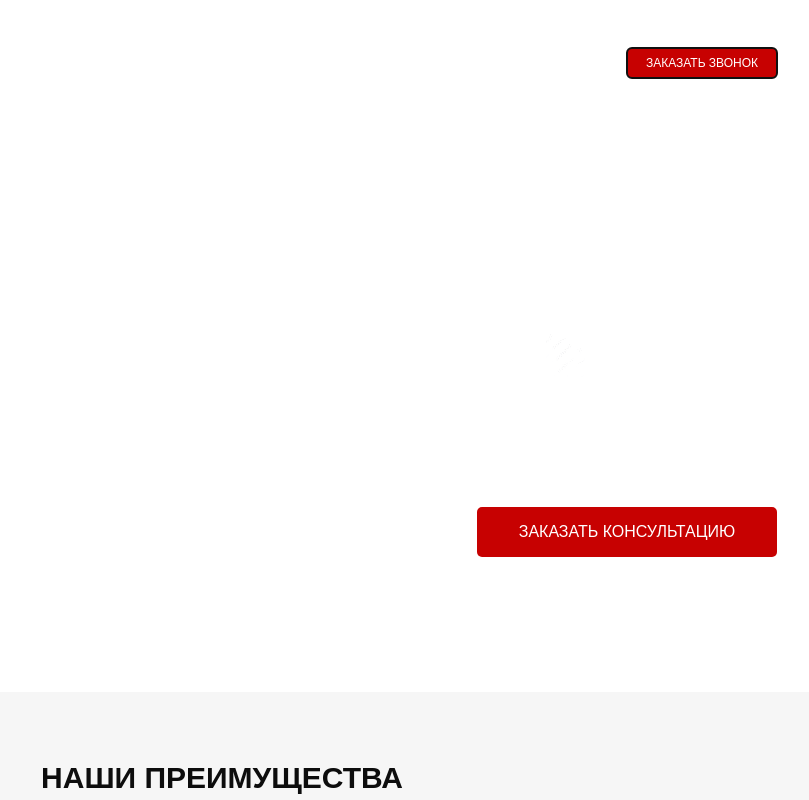
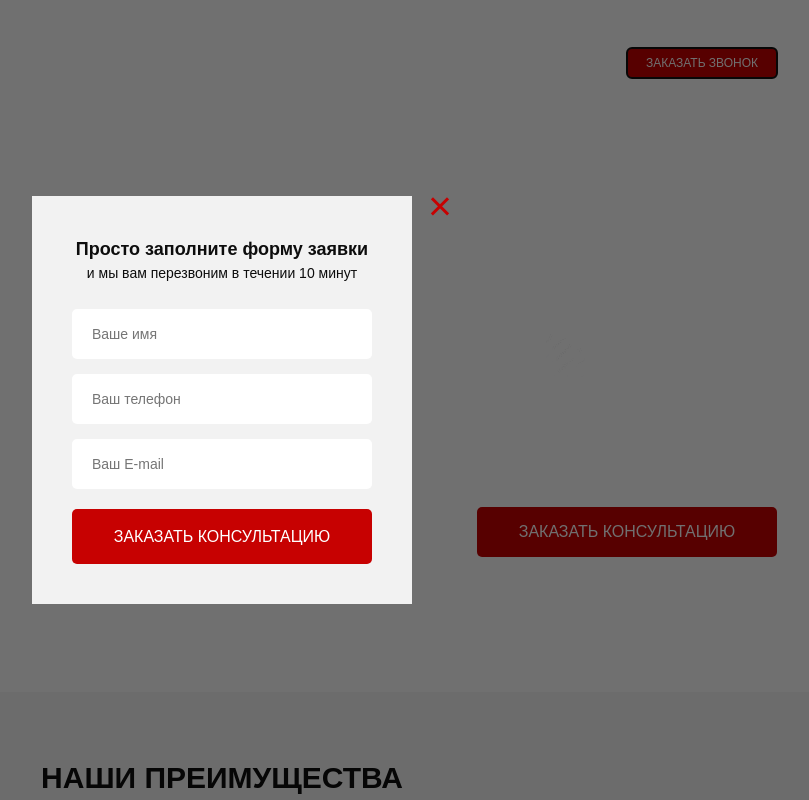
Before and after one commit to Mike-Zakharov/learning.runsmart, a website: page src/index.html in a window 1280 px wide. Both pictures are taken after a click on the button "ЗАКАЗАТЬ ЗВОНОК". Shown: the top 800 px of the page, without its empty margins (418-1227 px from the left). Drawn offline with nearby package versions, Linux system fonts and the light colour scheme.

Commit message:
add modals

```diff
--- a/src/index.html
+++ b/src/index.html
@@ -24,7 +24,7 @@
                 </div>
                 <div class="header__contacts">
                     <a href="tel:+74999228974" class="header__phone">+7 (499) 922-89-74</a>
-                    <button class="button">заказать звонок</button>
+                    <button data-modal="consultation" class="button">заказать звонок</button>
                 </div>
             </header>
 
@@ -47,7 +47,7 @@
                     </div>
                 </div>
 
-                <button class="button button_main">заказать консультацию</button>
+                <button data-modal="consultation" class="button button_main">заказать консультацию</button>
 
                 <div class="promo__link">
                     или
@@ -536,6 +536,40 @@
         </div>
     </footer>
 
+    <div class="overlay">
+        <div class="modal" id="consultation">
+            <div class="modal__close">&times;</div>
+            <div class="modal__subtitle">Просто заполните форму заявки</div>
+            <div class="modal__descr">и мы вам перезвоним в течении 10 минут</div>
+            <form class="feed-form feed-form_modal" action="#">
+                <input name="name" required placeholder="Ваше имя" type="text">
+                <input name="phone" required placeholder="Ваш телефон" type="tel">
+                <input name="email" required placeholder="Ваш E-mail" type="email">
+
+                <button class="button button_form">заказать консультацию</button>
+            </form>
+        </div>
+
+        <div class="modal" id="order">
+            <div class="modal__close">&times;</div>
+            <div class="modal__subtitle">Ваш заказ:</div>
+            <div class="modal__descr">Пульсометр Polar FT4</div>
+            <form class="feed-form feed-form_modal" action="#">
+                <input name="name" required placeholder="Ваше имя" type="text">
+                <input name="phone" required placeholder="Ваш телефон" type="tel">
+                <input name="email" required placeholder="Ваш E-mail" type="email">
+
+                <button class="button button_form">купить</button>
+            </form>
+        </div>
+
+        <div class="modal modal_thanks" id="thanks">
+            <div class="modal__close">&times;</div>
+            <div class="modal__subtitle">Спасибо за вашу заявку!</div>
+            <div class="modal__descr">Наш менеджер свяжется с вами в ближайшее время!</div>
+        </div>
+    </div>
+
 
     <script type="text/javascript" src="//code.jquery.com/jquery-1.11.0.min.js"></script>
     <script type="text/javascript" src="//code.jquery.com/jquery-migrate-1.2.1.min.js"></script>
--- a/src/js/script.js
+++ b/src/js/script.js
@@ -37,4 +37,21 @@ $(document).ready(function(){
 
     toggleSlide('.catalog-item__link');
     toggleSlide('.catalog-item__back');
+
+    //modal
+
+    $('[data-modal=consultation]').on('click', function() {
+        $('.overlay, #consultation').fadeIn('0.5s');
+    });
+
+    $('.modal__close').on('click', function() {
+        $('.overlay, #consultation, #order, #thanks').fadeOut('0.5s');
+    });
+
+    $('.button_catalog-item').each(function(i){
+        $(this).on('click', function() {
+            $('#order .modal__descr').text($('.catalog-item__subtitle').eq(i).text());
+            $('.overlay, #order').fadeIn('0.5s');
+        });
+    });
 });
--- a/src/sass/blocks/_forms.sass
+++ b/src/sass/blocks/_forms.sass
@@ -17,3 +17,5 @@
             margin-bottom: 20px
         &:focus
             outline-color: $main-color
+    &_modal
+        margin-top: 25px
--- /dev/null
+++ b/src/sass/blocks/_modal.sass
@@ -0,0 +1,40 @@
+.overlay
+    display: none
+    position: fixed
+    width: 100%
+    height: 100%
+    top: 0
+    background-color: rgba(0,0,0, 0.56)
+
+.modal
+    position: absolute
+    top: 50%
+    left: 50%
+    transform: translate(-50%, -50%)
+    width: 380px
+    min-height: 400px
+    background-color: #f2f2f2
+    padding: 40px
+    &__close
+        position: absolute
+        right: -40px
+        top: 0
+        font-size: 41px
+        line-height: 21px
+        color: $main-color
+        cursor: pointer
+    &__subtitle
+        color: #0d0d0d
+        font-size: 18px
+        font-weight: 700
+        text-align: center
+    &__descr
+        color: #0d0d0d
+        font-size: 14px
+        font-weight: 500
+        text-align: center
+    &_thanks
+        min-height: 140px
+
+#consultation,#order,#thanks
+    display: none
--- a/src/sass/style.sass
+++ b/src/sass/style.sass
@@ -19,5 +19,6 @@
 @import 'blocks/catalog'
 @import 'blocks/reviews'
 @import 'blocks/footer'
+@import 'blocks/modal'
 
 @import 'blocks/media'
```
Also changed, not shown: src/css/style.min.css.
